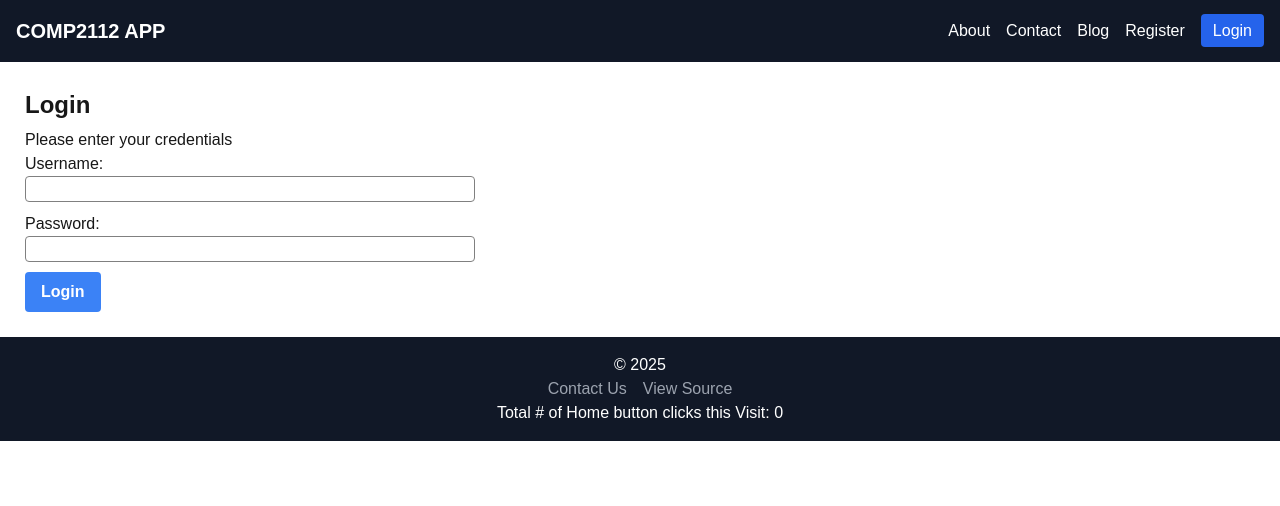
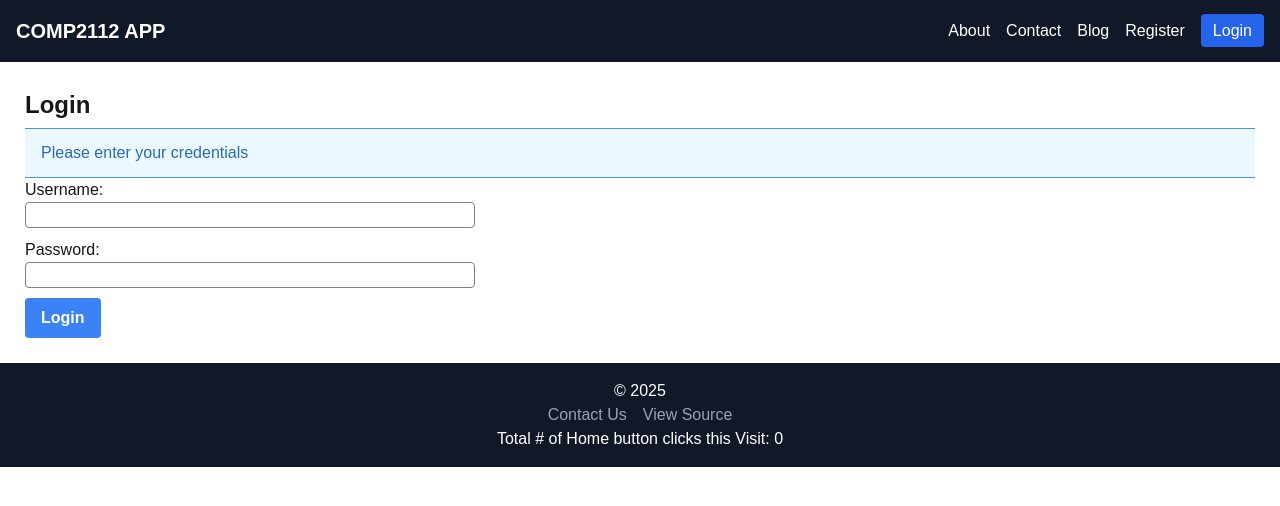
Before and after one commit to Tara-Fortis/my-app, a Next.js app: page /auth/login in a window 1280 px wide. Shown: the top 506 px of the page. Built offline with nearby package versions, Linux system fonts and the light colour scheme.

Commit message:
lesson 10

```diff
--- a/package.json
+++ b/package.json
@@ -10,6 +10,7 @@
   },
   "dependencies": {
     "html-to-react": "^1.7.0",
+    "mkcert": "^3.2.0",
     "next": "15.5.3",
     "react": "19.1.0",
     "react-dom": "19.1.0",
--- a/src/app/auth/login/page.tsx
+++ b/src/app/auth/login/page.tsx
@@ -1,9 +1,10 @@
 "use client";
-
 
 import { useForm } from "react-hook-form";
 import PageTitle from "@/app/components/PageTitle";
 import { useState } from "react";
+import { useCounter } from "@/app/context/GlobalContext";
+import { useRouter } from "next/navigation";
 
 type LoginForm = {
     username: string;
@@ -11,7 +12,6 @@ type LoginForm = {
 }
 
 export default function Login() {
-
     //state variable with message to display to user
     const [message, setMessage] = useState('Please enter your credentials')
     const {
@@ -19,6 +19,11 @@ export default function Login() {
         handleSubmit,
         formState: { errors, isSubmitting }
     } = useForm<LoginForm>();
+    // global context so we can set the username on login success
+    const { setUsername } = useCounter();
+
+    // router to redirect
+    const router = useRouter();
 
     const onSubmit = async (data: LoginForm) => {
         //setMessage('Logging in...')
@@ -37,6 +42,8 @@ export default function Login() {
             // evaluate login attempt response
             if (response.ok) {
                 console.log(response.json());
+                setUsername(data.username); // set username globally from form value if logged in
+                router.push('/blog'); // redirect to blog page
             }
             else {
                 setMessage('Invalid Login');
@@ -54,7 +61,7 @@ export default function Login() {
 
             <h1>Login</h1>
 
-            <div>{message}</div>
+            <h4>{message}</h4>
             <form onSubmit={handleSubmit(onSubmit)}>
                 <fieldset>
                     <label>Username:</label>
--- /dev/null
+++ b/src/app/auth/logout/page.tsx
@@ -0,0 +1,32 @@
+'use client';
+
+import { useCounter } from "@/app/context/GlobalContext";
+import { useRouter } from "next/router";
+
+export default function Logout() {
+    const { setUsername } = useCounter(); // to be used to remove global username var
+    const router = useRouter(); // for redirect after logging out
+
+    // call logout on API fo also explore JWT
+    const apiDomain: string = process.env.NEXT_PUBLIC_API_DOMAIN!;
+
+    const handleLogout = async () => {
+        try {
+            const response: Response = await fetch(`${apiDomain}/users/logout`, {
+
+                credentials: 'include' // pass current jwt so API can terminate it
+            })
+            if (response.ok) {
+                setUsername(''); // remove global username value
+                router.push('/'); // redirect to home
+            }
+        }
+        catch (error) {
+            console.log(`Logout Error ${error}`)
+        }
+    };
+
+    handleLogout();
+
+    return ('<h1>Logging Out...</h1>');
+}
--- a/src/app/blog/create-post/page.tsx
+++ b/src/app/blog/create-post/page.tsx
@@ -4,6 +4,7 @@ import { useState } from "react";
 import { useForm } from "react-hook-form";
 import { useRouter } from "next/navigation";
 import SimpleWysiwyg from 'react-simple-wysiwyg';
+import { useCounter } from "@/app/context/GlobalContext";
 
 interface PostFormData {
     title: string;
@@ -21,6 +22,9 @@ export default function CreatePost() {
 
     // used for redirecting
     const router = useRouter();
+
+    // access global username to automatically set it for new blog post
+    const { username } = useCounter();
 
     // form input handling.  register: for binding form inputs
     const { register, handleSubmit, formState: { errors, isSubmitSuccessful } } = useForm<PostFormData>();
@@ -48,9 +52,10 @@ export default function CreatePost() {
                 body: JSON.stringify({
                     title: data.title,
                     content: content, // now read content from state var which may now include html tags
-                    username: 'tine6573@gmail.com',
+                    author: username,
                     date: postDate
-                })
+                }),
+                credentials: 'include' // send jwt for verification to api
             });
 
             // api response that comes back
@@ -76,7 +81,7 @@ export default function CreatePost() {
                 </fieldset>
                 <fieldset>
                     <label htmlFor="content">Content: *</label>
-                    <SimpleWysiwyg value={content} onChange={handleContentChange} className="rte"/>
+                    <SimpleWysiwyg value={content} onChange={handleContentChange} className="rte" />
                     {/* <textarea {...register("content", { required: "Content is required" })}></textarea> */}
                     {errors.content && <span className="error">{errors.content.message}</span>}
                 </fieldset>
--- a/src/app/components/Navbar.tsx
+++ b/src/app/components/Navbar.tsx
@@ -1,10 +1,16 @@
 'use client';
 import Link from "next/link";
 import { usePathname } from "next/navigation";
+// read from global context to check for username
+import { useCounter } from "../context/GlobalContext";
 
 export default function Navbar() {
     // get current url
     const pathname = usePathname();
+
+    // check for global username var
+    const { username } = useCounter();
+
     // set link class depending if it matches the current url or not (active/inactive)
     const getLinkClass = (href: string) => {
         //pathname === href || pathname.startsWith(href + '/') ? 'activeLink' : 'inactiveLink'
@@ -26,8 +32,22 @@ export default function Navbar() {
                 <li><Link href="/about" className={getLinkClass('/about')}>About</Link></li>
                 <li><Link href="/contact" className={getLinkClass('/contact')}>Contact</Link></li>
                 <li><Link href="/blog" className={getLinkClass('/blog')}>Blog</Link></li>
-                <li><Link href="/auth/register" className={getLinkClass('/auth/register')}>Register</Link></li>
-                <li><Link href="/auth/login" className={getLinkClass('/auth/login')}>Login</Link></li>
+                {/* Instead of an if statement do this */}
+                {!username &&
+                    <>
+                        {/* display Register/Login when user is anonymous(logged out) */}
+                        <li><Link href="/auth/register" className={getLinkClass('/auth/register')}>Register</Link></li>
+                        <li><Link href="/auth/login" className={getLinkClass('/auth/login')}>Login</Link></li>
+                    </>
+                }
+                {username &&
+                    <>
+                        {/* display username when user is logged in*/}
+                        <li>{username}</li>
+                        {/* display logout button when user is logged out */}
+                        <li><Link href="/auth/logout" className={getLinkClass('/auth/logout')}>Logout</Link></li>
+                    </>
+                }
             </ul>
         </nav>
     );
--- a/src/app/context/GlobalContext.tsx
+++ b/src/app/context/GlobalContext.tsx
@@ -1,10 +1,14 @@
 'use client';
-
+// basket of global variables
 import { createContext, useContext, ReactNode, useState } from "react";
 
+// bad name, too confusing
 type CounterContextType = {
     counter: number;
-    increment: () => void;
+    increment: () => void; // setting method
+    // for login
+    username: string;
+    setUsername: (name: string) => void; // setting method
 }
 
 // create global var container available throughout the app
@@ -17,14 +21,17 @@ export const GlobalContext = createContext<CounterContextType | undefined>(undef
 export function GlobalProvider({ children }: { children: ReactNode }) {
     // initalize global counter va
     const [counter, setCounter] = useState<number>(0);
-    // function to add 1 when button clicked
+
+    // initalized global username var
+    const [username, setUsername] = useState<string>('');
+    // function to add 1 when button is clicked
     const increment = () => {
         setCounter(counter + 1);
     }
 
     // expose the global to the DOM
     return (
-        <GlobalContext.Provider value={{ counter, increment }}>
+        <GlobalContext.Provider value={{ counter, increment, username, setUsername }}>
             {children}
         </GlobalContext.Provider>
     )
@@ -36,3 +43,5 @@ export function useCounter() {
     if (!context) throw new Error('Counter needs a Provider');
     return context;
 }
+
+// reuse this for setting up the username stuff
--- a/src/app/globals.css
+++ b/src/app/globals.css
@@ -42,6 +42,17 @@ h3 {
   font-weight: bold;
   margin-bottom: 5px;
   font-size: large;
+}
+
+h4 {
+ background-color: #ebf8ff;
+ border-top: 1px solid #4299e1;
+ border-bottom: 1px solid #4299e1;
+ color: #2b6cb0;
+ padding-left: 1rem;
+ padding-right: 1rem;
+ padding-top: 0.75rem;
+ padding-bottom: 0.75rem;
 }
 
 .card {
```
Also changed, not shown: 1 other file (tests, documents, lock files or other folders).
